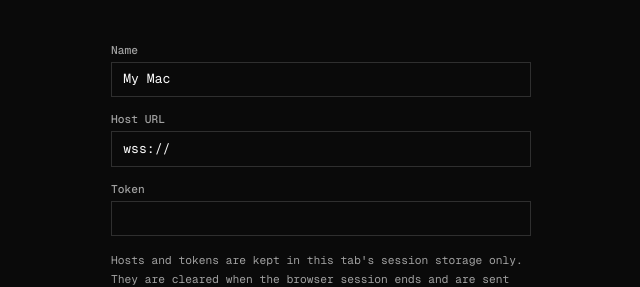
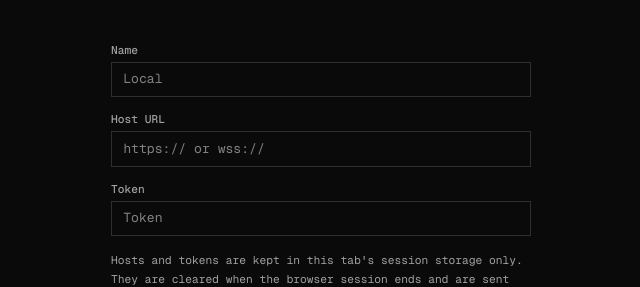
Before and after one commit to patriceckhart/zot-web-ui, a Next.js app: page / in a window 1280 px wide. Shown: the part 236-523 px from the top of the page, without its empty margins (319-959 px from the left). Built offline with nearby package versions, Linux system fonts and the light colour scheme.

Commit message:
fix: use placeholders for host connection fields

```diff
--- a/components/connect.tsx
+++ b/components/connect.tsx
@@ -17,13 +17,13 @@ type Props = {
 
 export function ConnectScreen({ hosts, error, connecting, onConnect, onSave }: Props) {
   const [adding, setAdding] = useState(hosts.length === 0);
-  const [name, setName] = useState("My Mac");
-  const [url, setUrl] = useState("wss://");
+  const [name, setName] = useState("");
+  const [url, setUrl] = useState("");
   const [token, setToken] = useState("");
 
   const submit = (e: React.FormEvent) => {
     e.preventDefault();
-    const host: HostProfile = { id: newID(), name: name.trim() || url, url: url.trim(), token: token.trim() };
+    const host: HostProfile = { id: newID(), name: name.trim() || "Local", url: url.trim(), token: token.trim() };
     onSave([...hosts, host]);
     setAdding(false);
     setToken("");
@@ -64,13 +64,13 @@ export function ConnectScreen({ hosts, error, connecting, onConnect, onSave }: P
         {adding ? (
           <form onSubmit={submit} className="space-y-4">
             <Field label="Name">
-              <input className={inputClass} value={name} onChange={(e) => setName(e.target.value)} />
+              <input className={inputClass} value={name} onChange={(e) => setName(e.target.value)} placeholder="Local" />
             </Field>
             <Field label="Host URL">
-              <input className={`${inputClass} font-mono`} value={url} onChange={(e) => setUrl(e.target.value)} placeholder="wss://zot.example.ts.net" required />
+              <input className={`${inputClass} font-mono`} value={url} onChange={(e) => setUrl(e.target.value)} placeholder="https:// or wss://" required />
             </Field>
             <Field label="Token">
-              <input className={`${inputClass} font-mono`} type="password" autoComplete="off" value={token} onChange={(e) => setToken(e.target.value)} required minLength={16} />
+              <input className={`${inputClass} font-mono`} type="password" autoComplete="off" placeholder="Token" value={token} onChange={(e) => setToken(e.target.value)} required minLength={16} />
             </Field>
             <p className="text-xs leading-relaxed text-muted-foreground">
               Hosts and tokens are kept in this tab&apos;s session storage only. They are cleared when the browser session ends and are sent only to the host you enter.
```
